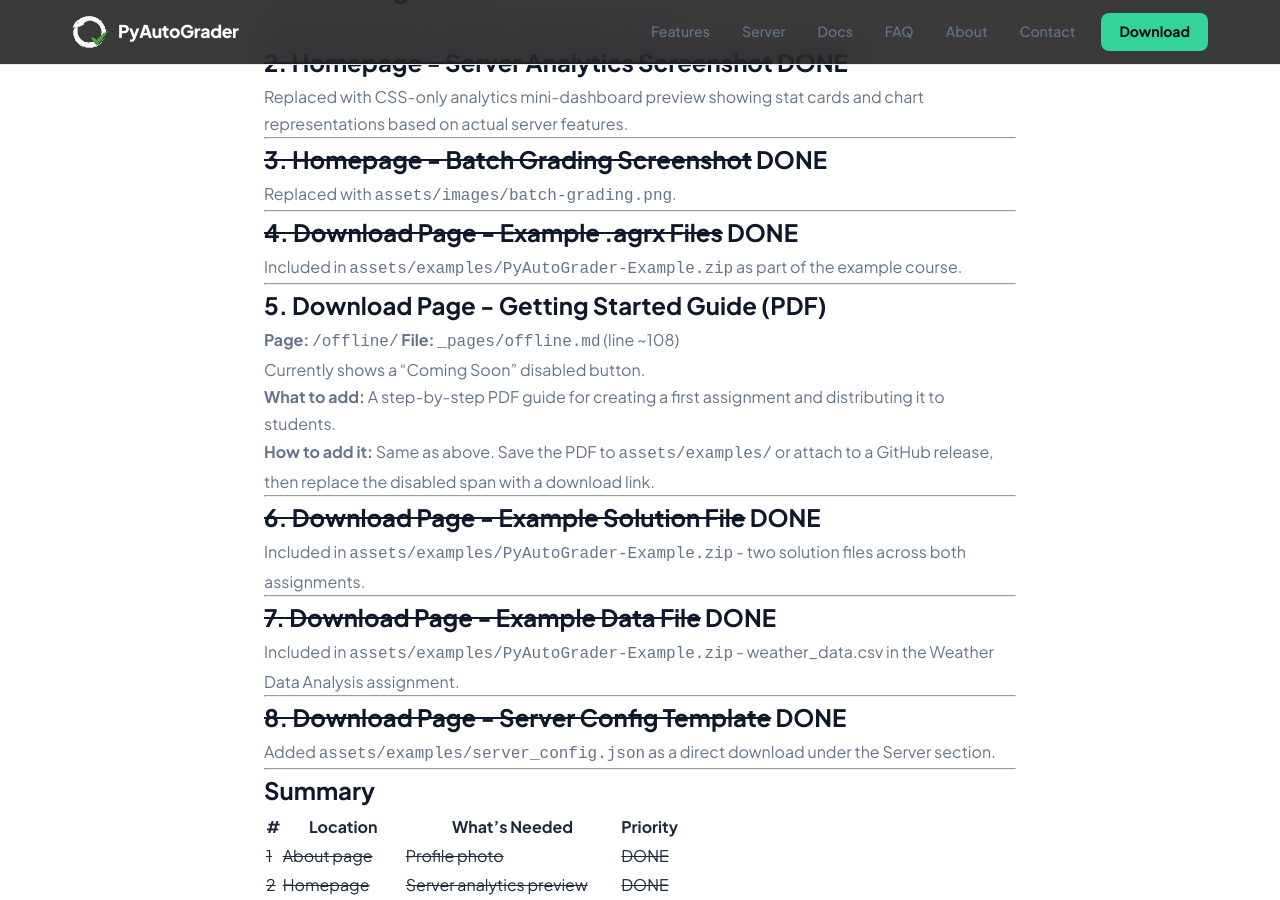
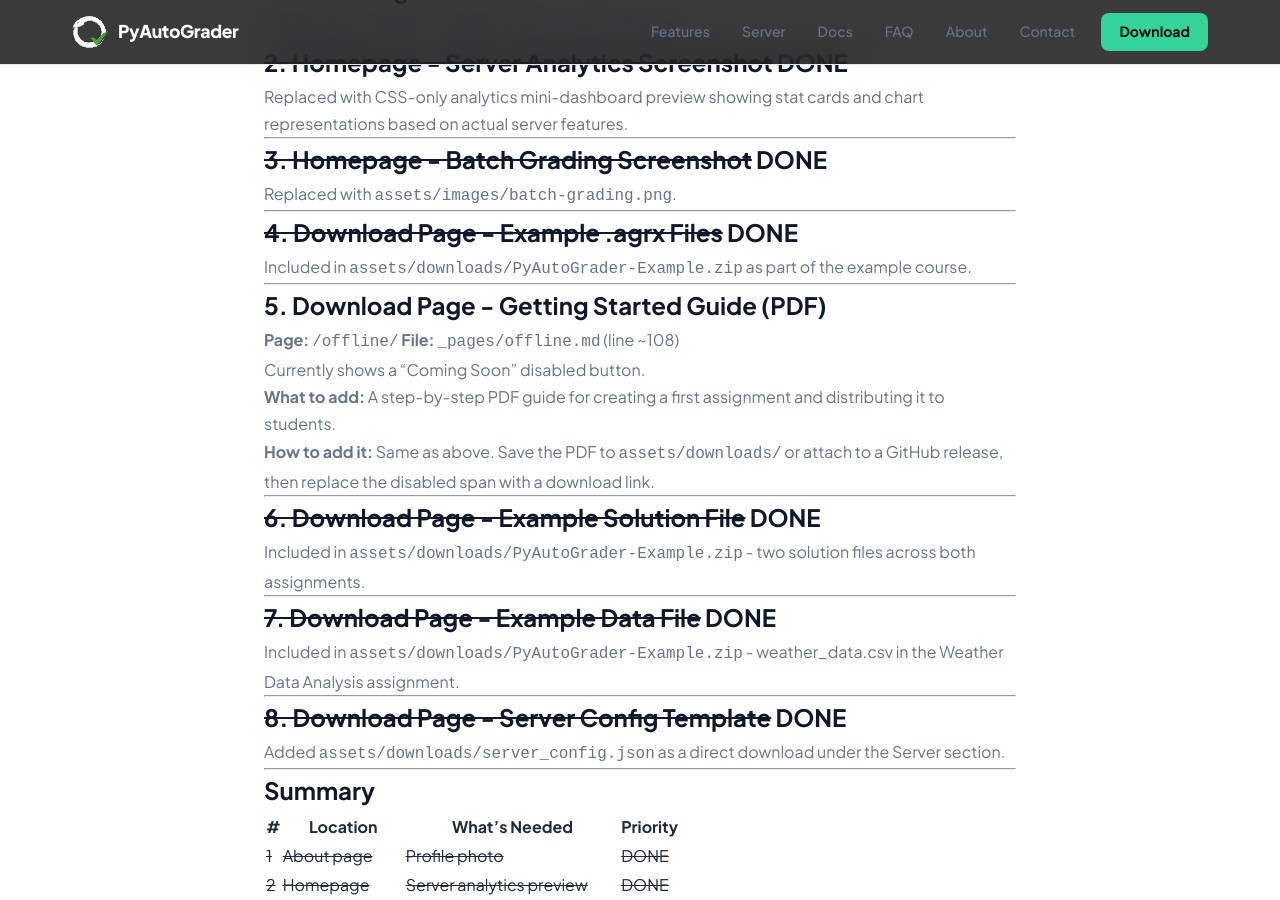
Before and after one commit to PyAutoGrader/pyautograder.github.io, a Jekyll site: the page built from PLACEHOLDERS.md, in a window 1280 px wide and 900 px high, scrolled down 433 px. Built offline with Jekyll 4.4.1, drawn with Linux system fonts in a browser that asks for light colours; our own code applies the rules of GitHub Pages for plain Markdown files.

```diff
--- a/PLACEHOLDERS.md
+++ b/PLACEHOLDERS.md
@@ -24,7 +24,7 @@ Replaced with `assets/images/batch-grading.png`.
 
 ## ~~4. Download Page - Example .agrx Files~~ DONE
 
-Included in `assets/examples/PyAutoGrader-Example.zip` as part of the example course.
+Included in `assets/downloads/PyAutoGrader-Example.zip` as part of the example course.
 
 ---
 
@@ -38,25 +38,25 @@ Currently shows a "Coming Soon" disabled button.
 **What to add:** A step-by-step PDF guide for creating a first assignment and distributing it to students.
 
 **How to add it:**
-Same as above. Save the PDF to `assets/examples/` or attach to a GitHub release, then replace the disabled span with a download link.
+Same as above. Save the PDF to `assets/downloads/` or attach to a GitHub release, then replace the disabled span with a download link.
 
 ---
 
 ## ~~6. Download Page - Example Solution File~~ DONE
 
-Included in `assets/examples/PyAutoGrader-Example.zip` - two solution files across both assignments.
+Included in `assets/downloads/PyAutoGrader-Example.zip` - two solution files across both assignments.
 
 ---
 
 ## ~~7. Download Page - Example Data File~~ DONE
 
-Included in `assets/examples/PyAutoGrader-Example.zip` - weather_data.csv in the Weather Data Analysis assignment.
+Included in `assets/downloads/PyAutoGrader-Example.zip` - weather_data.csv in the Weather Data Analysis assignment.
 
 ---
 
 ## ~~8. Download Page - Server Config Template~~ DONE
 
-Added `assets/examples/server_config.json` as a direct download under the Server section.
+Added `assets/downloads/server_config.json` as a direct download under the Server section.
 
 ---
 
```
Also changed, not shown: _docs/offline/reporting-setup.md (+1 -1 lines), _pages/offline.md (+5 -2 lines), assets/downloads/google_sheets_apps_script.js (added, +120 -0 lines), assets/downloads/server_config.json (renamed from assets/examples/server_config.json), 2 other files.
